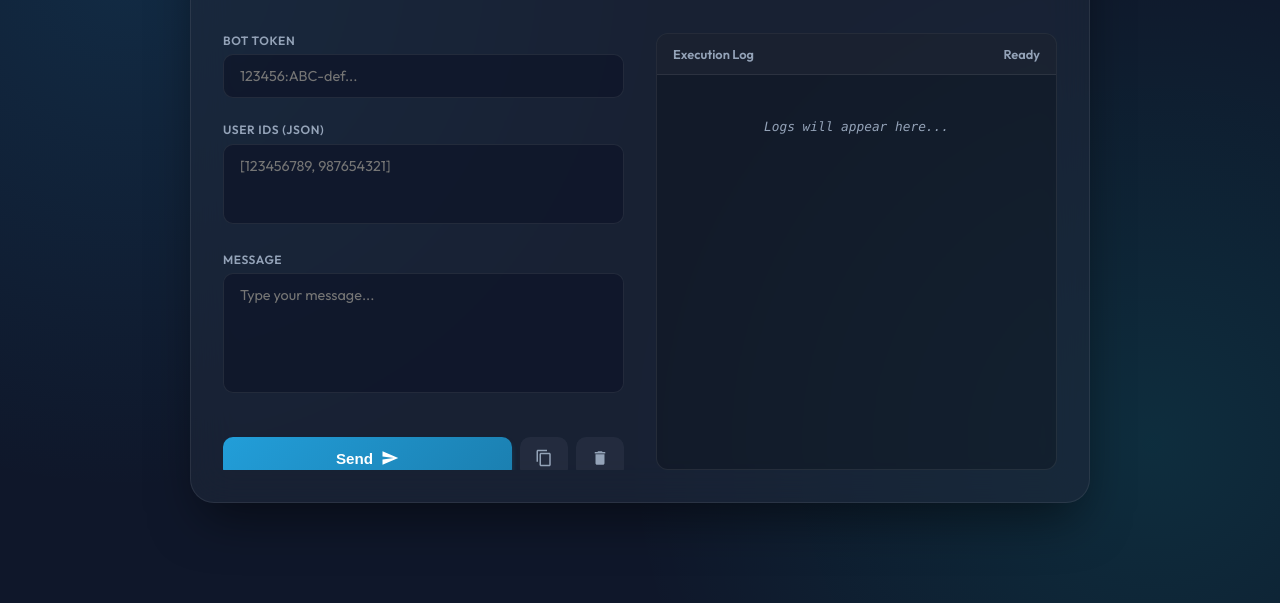
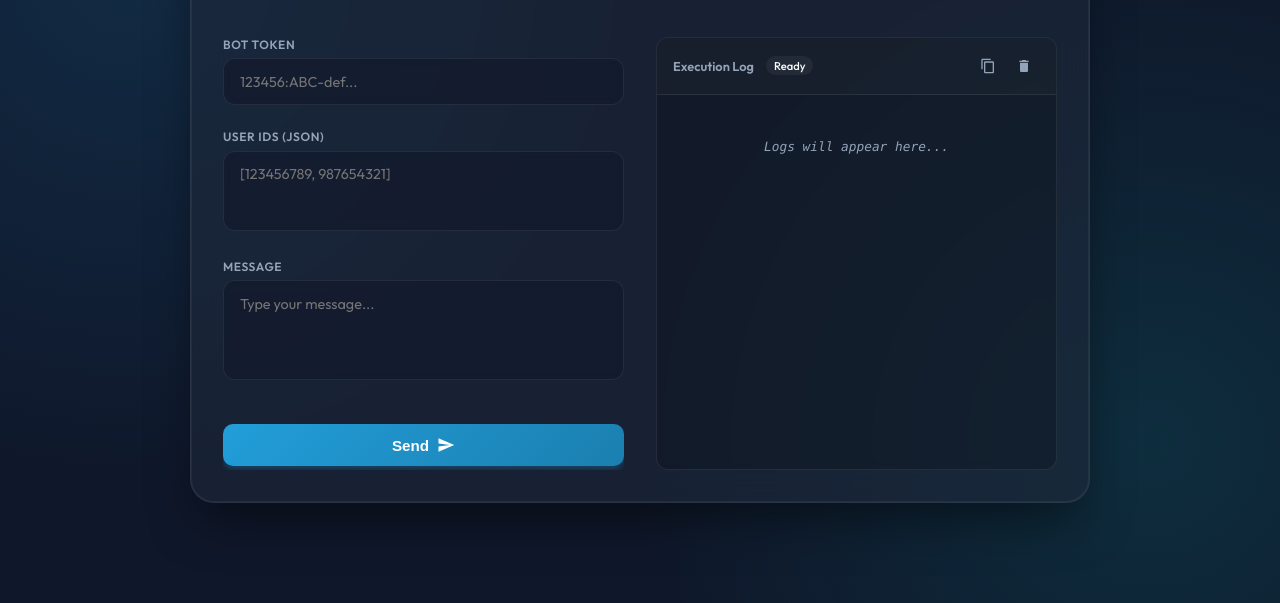
Before and after one commit to s24hira/tele-msg, a plain HTML site: page static/index.html in a window 1280 px wide. Shown: the part 197-800 px from the top of the page. Drawn offline with Linux system fonts and the light colour scheme; files that its build step writes are made by us from their sources; files whose address does not match are found by name.

Commit message:
feat: Implement initial frontend UI and styling for the Telegram message sender.

```diff
--- a/static/index.html
+++ b/static/index.html
@@ -41,24 +41,28 @@
                             <path d="M2.01 21L23 12 2.01 3 2 10l15 2-15 2z"></path>
                         </svg>
                     </button>
-                    <button class="btn-secondary" id="copyBtn" onclick="copyLogs()" title="Copy Logs">
-                        <svg class="icon" viewBox="0 0 24 24">
-                            <path d="M16 1H4c-1.1 0-2 .9-2 2v14h2V3h12V1zm3 4H8c-1.1 0-2 .9-2 2v14c0 1.1.9 2 2 2h11c1.1 0 2-.9 2-2V7c0-1.1-.9-2-2-2zm0 16H8V7h11v14z"/>
-                        </svg>
-                    </button>
-                    <button class="btn-secondary" onclick="clearLogs()" title="Clear Logs">
-                        <svg class="icon" viewBox="0 0 24 24">
-                            <path d="M6 19c0 1.1.9 2 2 2h8c1.1 0 2-.9 2-2V7H6v12zM19 4h-3.5l-1-1h-5l-1 1H5v2h14V4z"/>
-                        </svg>
-                    </button>
                 </div>
             </div>
 
             <div class="right-col">
                 <div class="status-panel" id="statusPanel">
                     <div class="status-header">
-                        <span>Execution Log</span>
-                        <span id="statusSummary">Ready</span>
+                        <div class="header-left">
+                            <span>Execution Log</span>
+                            <span id="statusSummary" class="status-badge">Ready</span>
+                        </div>
+                        <div class="header-actions">
+                            <button class="btn-icon" id="copyBtn" onclick="copyLogs()" title="Copy Logs">
+                                <svg class="icon" viewBox="0 0 24 24">
+                                    <path d="M16 1H4c-1.1 0-2 .9-2 2v14h2V3h12V1zm3 4H8c-1.1 0-2 .9-2 2v14c0 1.1.9 2 2 2h11c1.1 0 2-.9 2-2V7c0-1.1-.9-2-2-2zm0 16H8V7h11v14z"/>
+                                </svg>
+                            </button>
+                            <button class="btn-icon" onclick="clearLogs()" title="Clear Logs">
+                                <svg class="icon" viewBox="0 0 24 24">
+                                    <path d="M6 19c0 1.1.9 2 2 2h8c1.1 0 2-.9 2-2V7H6v12zM19 4h-3.5l-1-1h-5l-1 1H5v2h14V4z"/>
+                                </svg>
+                            </button>
+                        </div>
                     </div>
                     <div class="status-body" id="statusBody">
                         <div style="color: var(--text-muted); text-align: center; margin-top: 2rem; font-style: italic;">
--- a/static/style.css
+++ b/static/style.css
@@ -15,6 +15,27 @@
 * {
     box-sizing: border-box;
     transition: all 0.2s ease;
+    scrollbar-width: thin;
+    scrollbar-color: rgba(255, 255, 255, 0.1) transparent;
+}
+
+/* Global Scrollbar */
+::-webkit-scrollbar {
+    width: 6px;
+    height: 6px;
+}
+
+::-webkit-scrollbar-track {
+    background: transparent;
+}
+
+::-webkit-scrollbar-thumb {
+    background: rgba(255, 255, 255, 0.1);
+    border-radius: 3px;
+}
+
+::-webkit-scrollbar-thumb:hover {
+    background: rgba(255, 255, 255, 0.2);
 }
 
 body {
@@ -50,7 +71,7 @@ body {
     border: 1px solid var(--border);
     border-radius: 24px;
     padding: 2rem;
-    box-shadow: 0 25px 50px -12px rgba(0, 0, 0, 0.5);
+    box-shadow: 0 25px 50px -12px rgba(0, 0, 0, 0.5), inset 0 0 0 1px rgba(255, 255, 255, 0.05);
     position: relative;
     width: 100%;
     display: grid;
@@ -76,8 +97,8 @@ body {
     display: flex;
     flex-direction: column;
     gap: 1rem;
-    overflow-y: auto; /* Allow scrolling if form is too tall */
-    max-height: 100%;
+    overflow-y: hidden; /* Remove scrollbar */
+    height: 100%;
 }
 
 .right-col {
@@ -126,13 +147,14 @@ label {
 
 input, textarea {
     width: 100%;
-    background: var(--input-bg);
+    background: rgba(15, 23, 42, 0.6);
     border: 1px solid var(--border);
-    border-radius: 10px;
-    padding: 0.75rem 1rem;
+    border-radius: 12px;
+    padding: 0.85rem 1rem;
     color: var(--text-main);
     font-family: 'Outfit', monospace;
     font-size: 0.9rem;
+    backdrop-filter: blur(5px);
 }
 
 input:focus, textarea:focus {
@@ -151,7 +173,9 @@ textarea {
 }
 
 #message {
-    height: 120px;
+    height: auto;
+    flex: 1;
+    min-height: 100px;
 }
 
 .actions {
@@ -219,7 +243,7 @@ button {
 
 .status-header {
     padding: 0.75rem 1rem;
-    background: rgba(255, 255, 255, 0.03);
+    background: rgba(255, 255, 255, 0.02);
     border-bottom: 1px solid var(--border);
     display: flex;
     justify-content: space-between;
@@ -228,6 +252,53 @@ button {
     font-weight: 600;
     color: var(--text-muted);
     flex-shrink: 0;
+}
+
+.header-left {
+    display: flex;
+    align-items: center;
+    gap: 0.75rem;
+}
+
+.header-actions {
+    display: flex;
+    gap: 0.25rem;
+}
+
+.status-badge {
+    font-size: 0.7rem;
+    padding: 0.15rem 0.5rem;
+    border-radius: 20px;
+    background: rgba(255, 255, 255, 0.05);
+    color: var(--text-main);
+    font-weight: 500;
+}
+
+.btn-icon {
+    background: transparent;
+    color: var(--text-muted);
+    width: 32px;
+    height: 32px;
+    padding: 0;
+    border-radius: 8px;
+    display: flex;
+    align-items: center;
+    justify-content: center;
+    transition: all 0.2s ease;
+    border: 1px solid transparent;
+    cursor: pointer;
+}
+
+.btn-icon:hover {
+    background: rgba(255, 255, 255, 0.1);
+    color: var(--text-main);
+    border-color: rgba(255, 255, 255, 0.05);
+    transform: translateY(-1px);
+}
+
+.btn-icon .icon {
+    width: 16px;
+    height: 16px;
 }
 
 .status-body {
@@ -239,23 +310,7 @@ button {
     scroll-behavior: smooth;
 }
 
-/* Custom Scrollbar for status body */
-.status-body::-webkit-scrollbar {
-    width: 8px;
-}
-
-.status-body::-webkit-scrollbar-track {
-    background: rgba(0, 0, 0, 0.1);
-}
-
-.status-body::-webkit-scrollbar-thumb {
-    background: rgba(255, 255, 255, 0.1);
-    border-radius: 4px;
-}
-
-.status-body::-webkit-scrollbar-thumb:hover {
-    background: rgba(255, 255, 255, 0.2);
-}
+/* Custom Scrollbar removed as it is now global */
 
 .log-entry {
     padding: 0.5rem 0.75rem;
```
